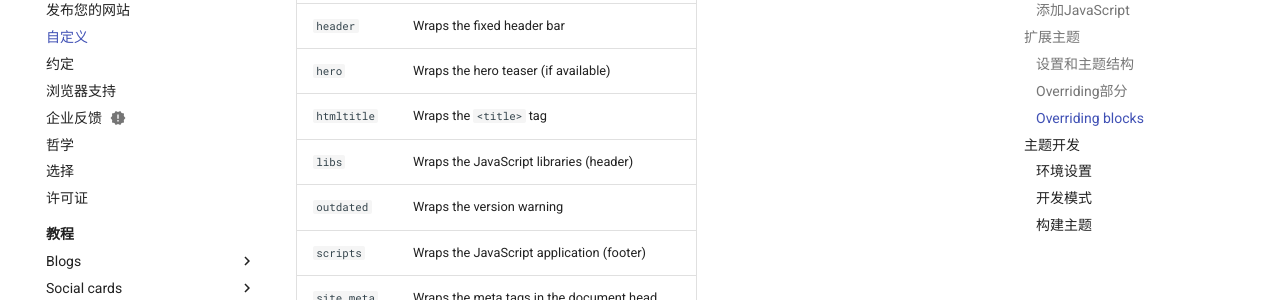
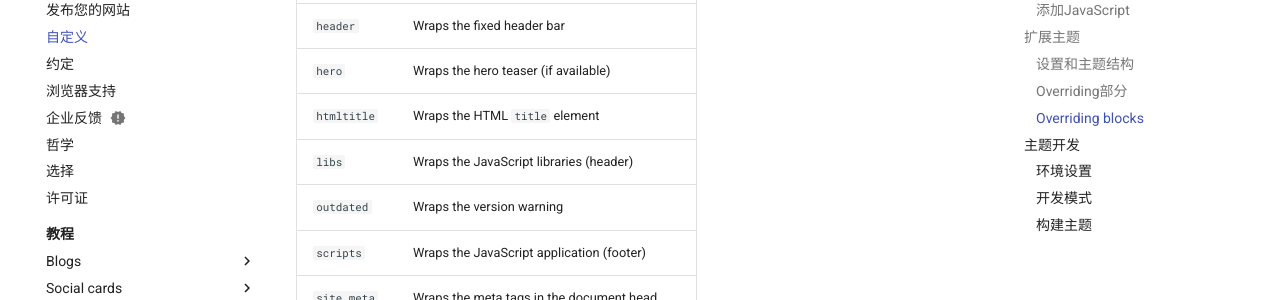
Before and after one commit to leafcxy/mkdocs-material, an MkDocs documentation site: the page built from docs/customization.md, in a window 1280 px wide and 900 px high, scrolled down 4003 px. Shown: the part 152-452 px from the top of the window. Built offline with MkDocs 1.6.1 and Material for MkDocs 9.7.7, drawn with Linux system fonts in a browser that asks for light colours; comment, search, counter and statistics services are not loaded.

```diff
--- a/docs/customization.md
+++ b/docs/customization.md
@@ -233,7 +233,7 @@ MkDocs现在将在渲染主题时使用新的片段。这是可以做到的
 | `footer`          | Wraps the footer with navigation and copyright  |
 | `header`          | Wraps the fixed header bar                      |
 | `hero`            | Wraps the hero teaser (if available)            |
-| `htmltitle`       | Wraps the `<title>` tag                         |
+| `htmltitle`       | Wraps the HTML `title` element                  |
 | `libs`            | Wraps the JavaScript libraries (header)         |
 | `outdated`        | Wraps the version warning                       |
 | `scripts`         | Wraps the JavaScript application (footer)       |
```
